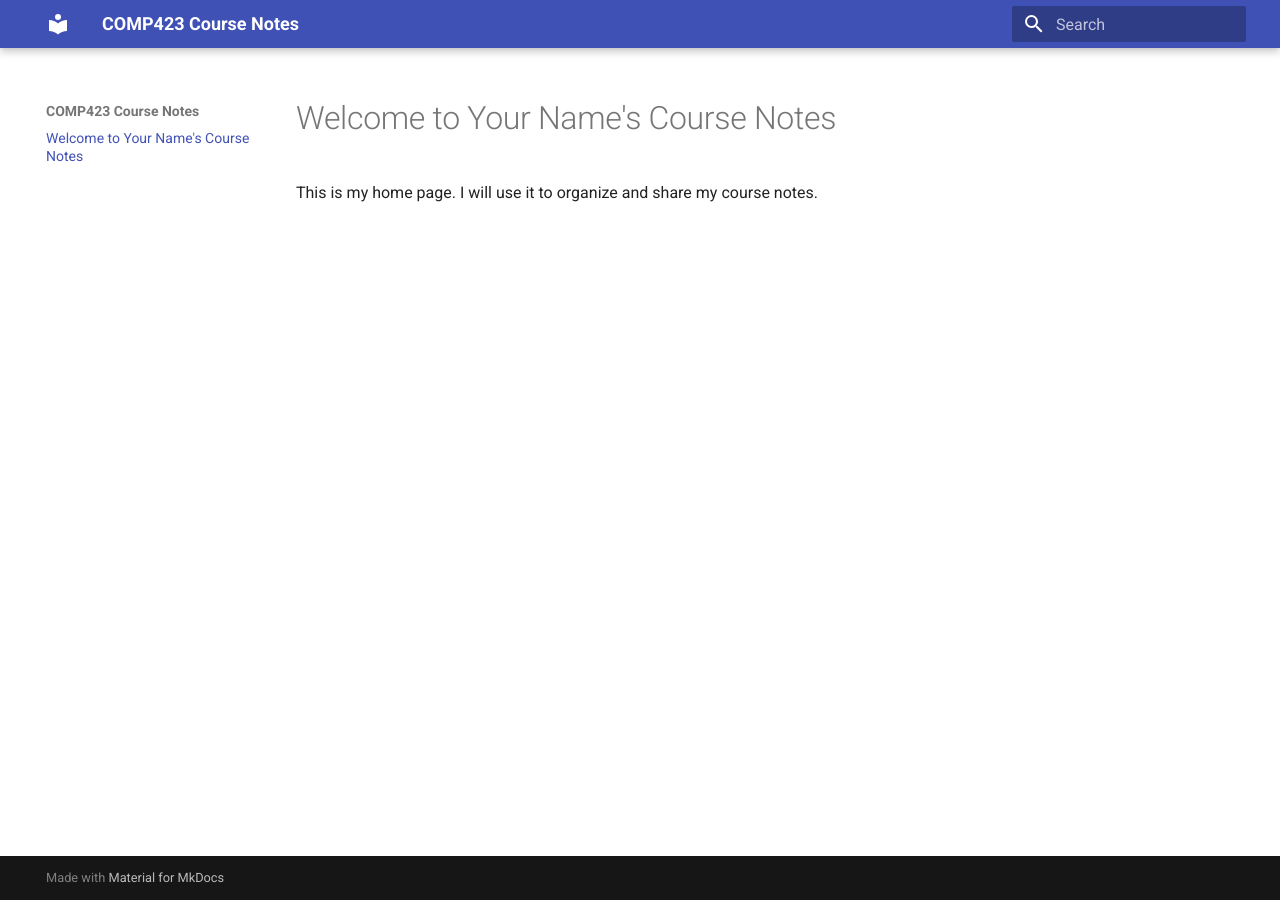
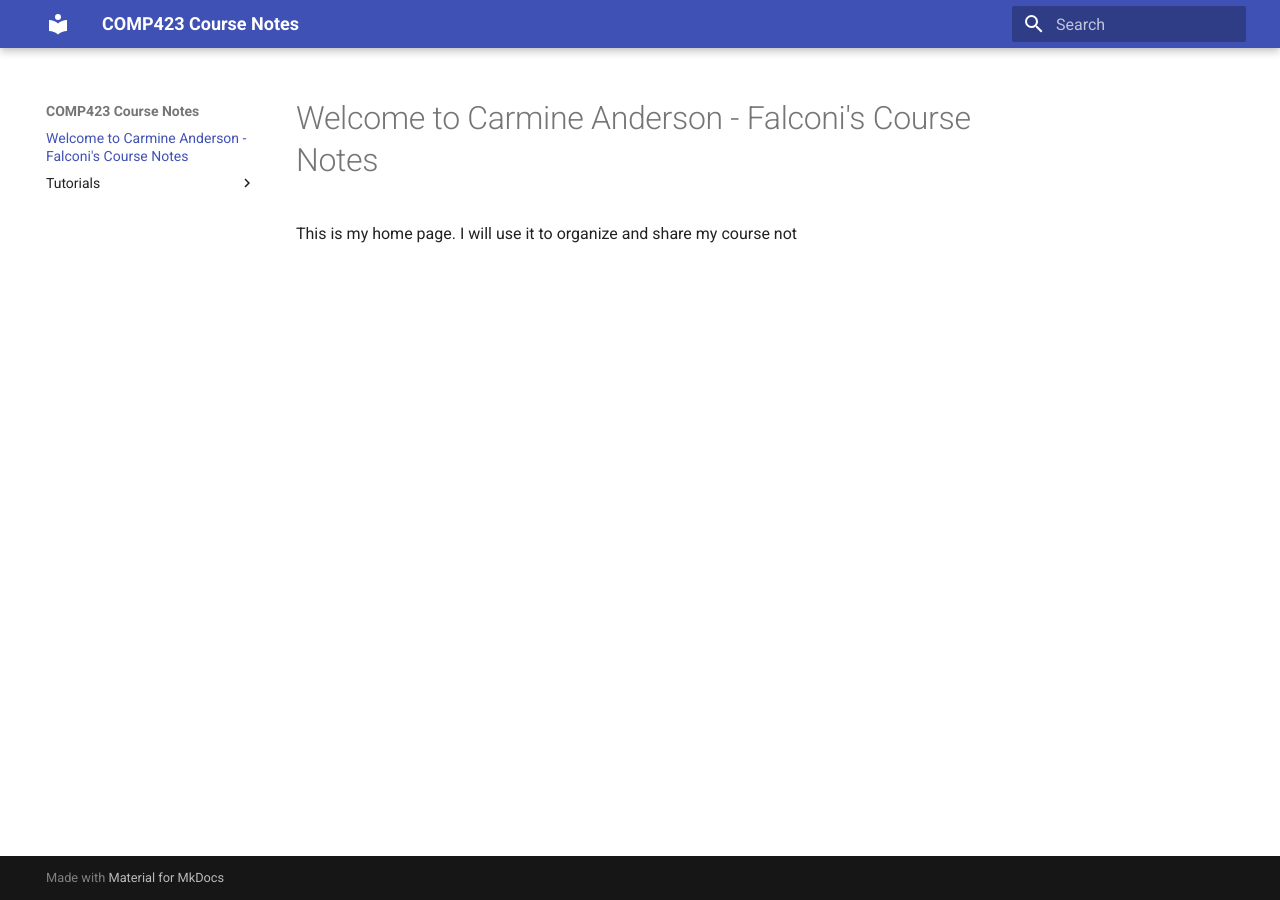
Before and after one commit to carmine-anderson/comp423-course-notes, an MkDocs documentation site: the page built from docs/index.md, in a window 1280 px wide. Built offline with MkDocs 1.6.1 and Material for MkDocs 9.7.7, drawn with Linux system fonts in a browser that asks for light colours.

Commit message:
practice-exchange

```diff
--- a/docs/index.md
+++ b/docs/index.md
@@ -1,3 +1,3 @@
-# Welcome to Your Name's Course Notes
+# Welcome to Carmine Anderson - Falconi's Course Notes
 
-This is my home page. I will use it to organize and share my course notes.
+This is my home page. I will use it to organize and share my course not
```
Also changed, not shown: docs/tutorials/go-setup.md (added, +3 -0 lines).
